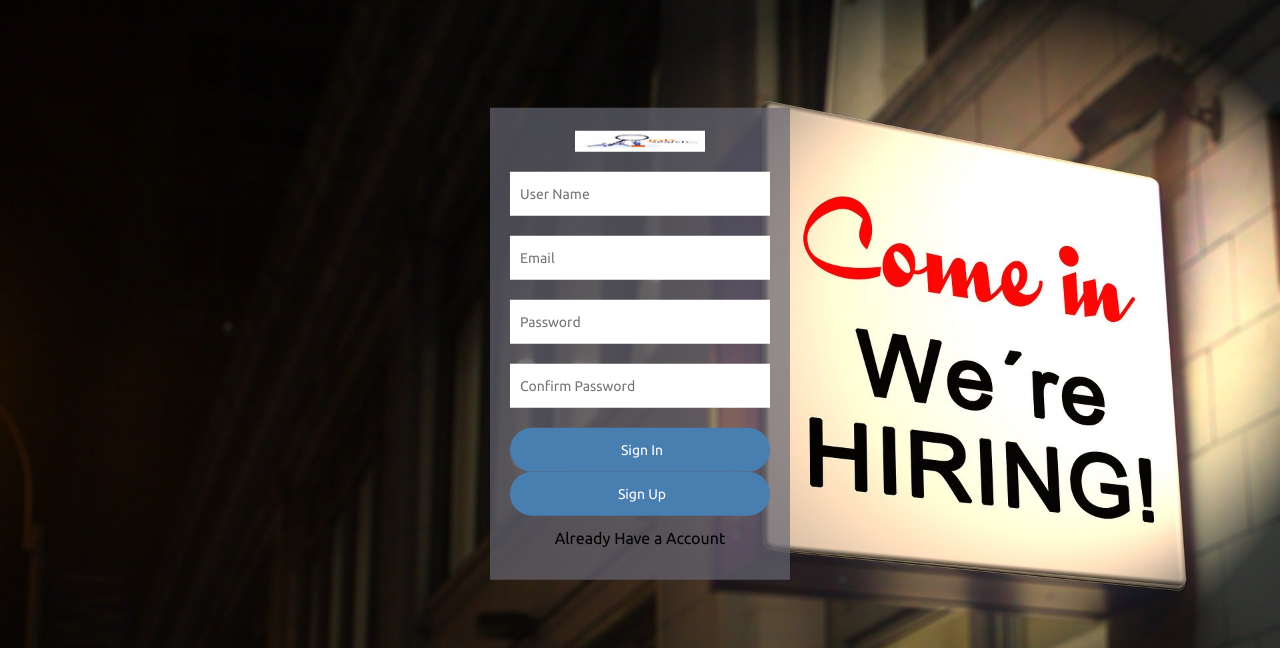
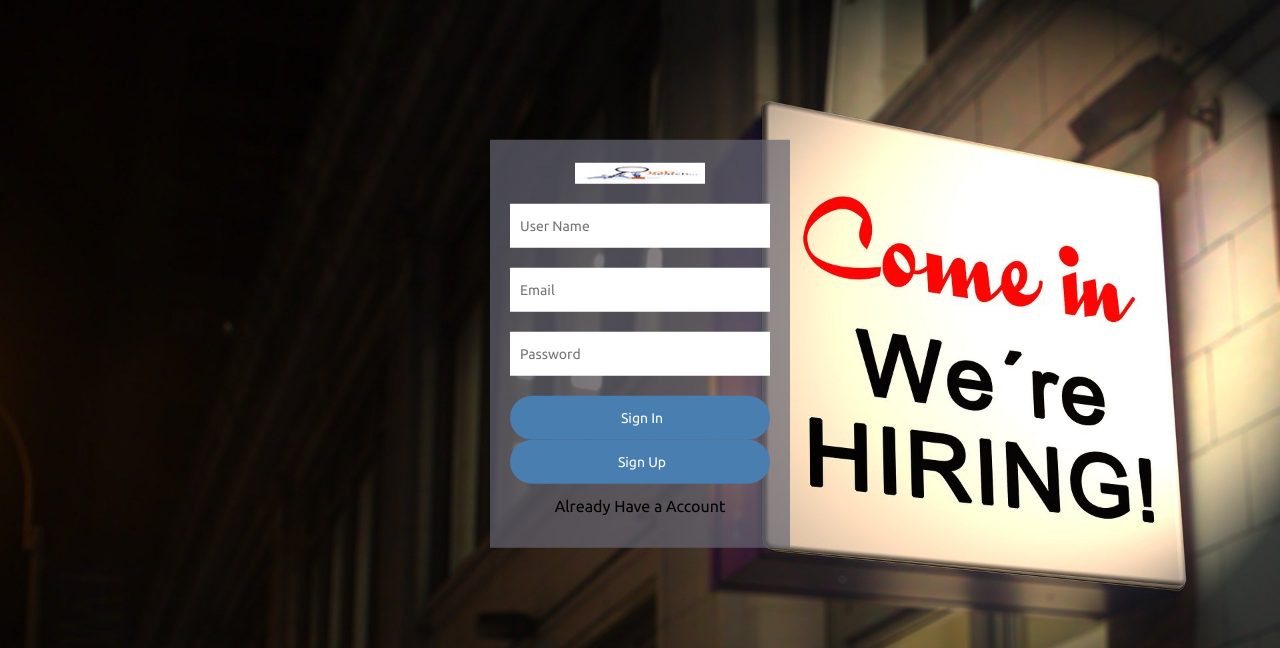
Before and after one commit to Anuk-1511/web, a PHP site: page /login.php in a window 1280 px wide. Shown: the part 56-704 px from the top of the page. Run offline with PHP 8.4, Linux system fonts and the light colour scheme; some libraries are stand-ins or nearby versions.

Commit message:
Update login.php

```diff
--- a/login.php
+++ b/login.php
@@ -17,7 +17,6 @@
                 <input type ="text" placeholder="User Name" class="txt" name="UserName">
                 <input type ="email" placeholder="Email" class="txt" name="Email">
                 <input type ="password" placeholder="Password" class="txt" name="Password">
-                <input type ="password" placeholder="Confirm Password" class="txt" name="Confirm Password">
                 <form action="index.php">
                 <input type="submit" value="Sign In" class="btn1">
                 </form>
```
